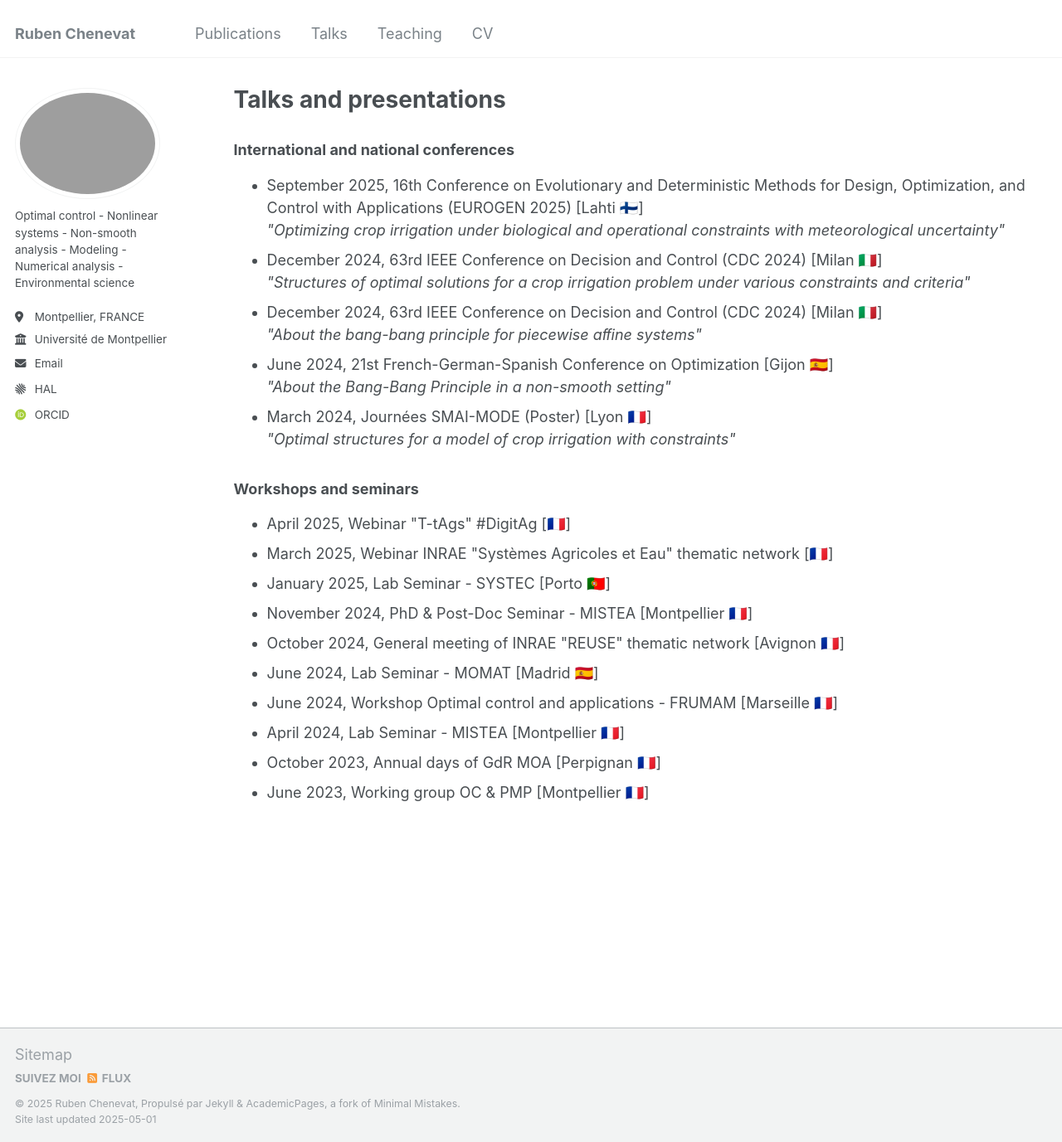
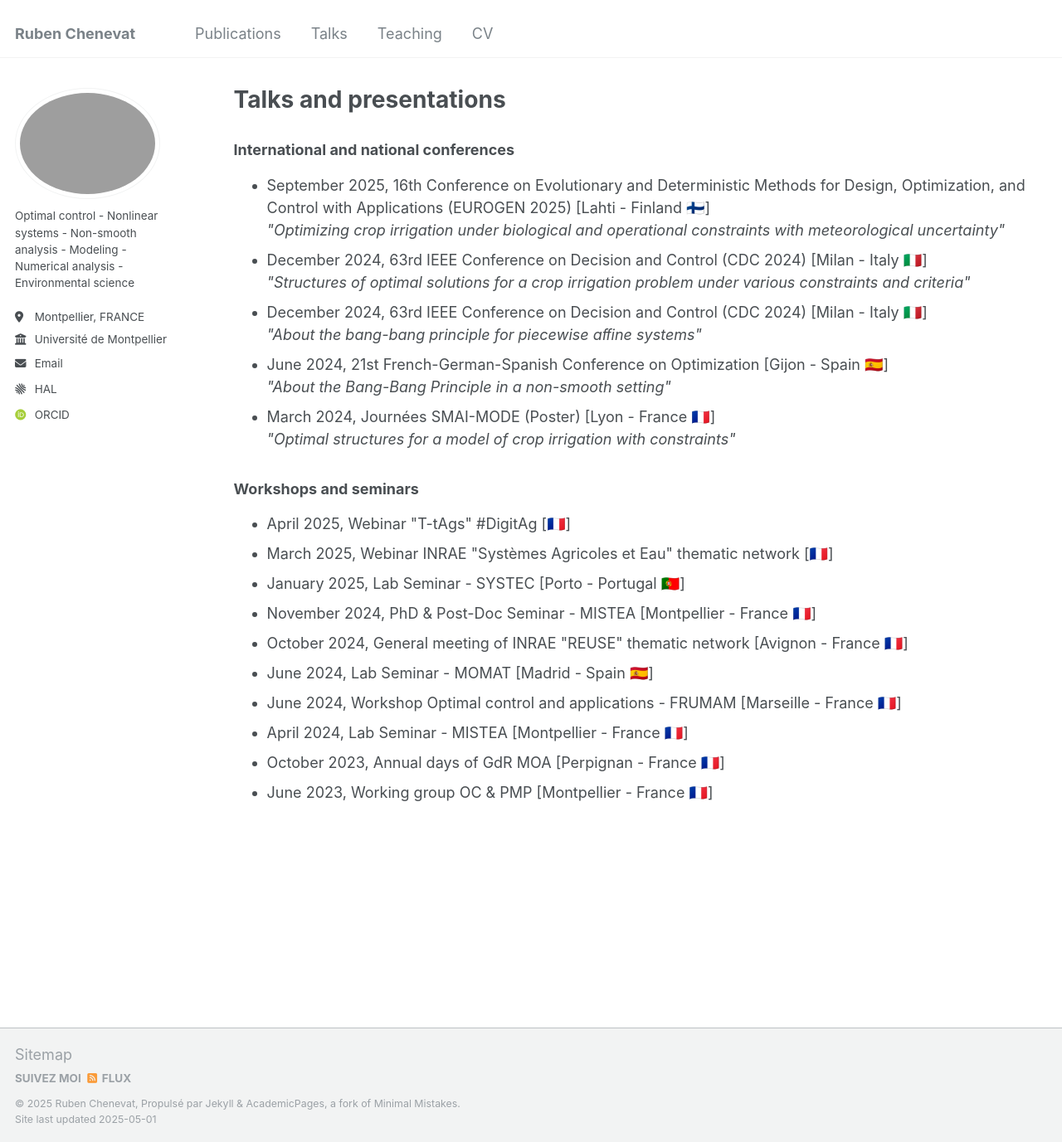
Before and after one commit to rubenchenevat/rubenchenevat.github.io, a Jekyll site: the page built from _pages/talks.html, in a window 1280 px wide and 1377 px high. Shown: the whole window at 83% size. Built offline with Jekyll 4.4.1, drawn with Linux system fonts in a browser that asks for light colours; some web fonts are replaced.

Commit message:
Update talks.html

```diff
--- a/_pages/talks.html
+++ b/_pages/talks.html
@@ -20,23 +20,23 @@ author_profile: true
 
 <ul>
     <li>
-      September 2025, 16th Conference on Evolutionary and Deterministic Methods for Design, Optimization, and Control with Applications (EUROGEN 2025) [Lahti 🇫🇮]<br>
+      September 2025, 16th Conference on Evolutionary and Deterministic Methods for Design, Optimization, and Control with Applications (EUROGEN 2025) [Lahti - Finland 🇫🇮]<br>
       <em>"Optimizing crop irrigation under biological and operational constraints with meteorological uncertainty"</em>
     </li>
     <li>
-      December 2024, 63rd IEEE Conference on Decision and Control (CDC 2024) [Milan 🇮🇹]<br>
+      December 2024, 63rd IEEE Conference on Decision and Control (CDC 2024) [Milan - Italy 🇮🇹]<br>
       <em>"Structures of optimal solutions for a crop irrigation problem under various constraints and criteria"</em>
     </li>
     <li>
-      December 2024, 63rd IEEE Conference on Decision and Control (CDC 2024) [Milan 🇮🇹]<br>
+      December 2024, 63rd IEEE Conference on Decision and Control (CDC 2024) [Milan - Italy 🇮🇹]<br>
       <em>"About the bang-bang principle for piecewise aﬀine systems"</em>
     </li>
     <li>
-      June 2024, 21st French-German-Spanish Conference on Optimization [Gijon 🇪🇸]<br>
+      June 2024, 21st French-German-Spanish Conference on Optimization [Gijon - Spain 🇪🇸]<br>
       <em>"About the Bang-Bang Principle in a non-smooth setting"</em>
     </li>
     <li>
-      March 2024, Journées SMAI-MODE (Poster) [Lyon 🇫🇷]<br>
+      March 2024, Journées SMAI-MODE (Poster) [Lyon - France 🇫🇷]<br>
       <em>"Optimal structures for a model of crop irrigation with constraints"</em>
     </li>
 </ul>
@@ -46,12 +46,12 @@ author_profile: true
 <ul>
     <li>April 2025, Webinar "T-tAgs" #DigitAg [🇫🇷]</li>
     <li>March 2025, Webinar INRAE "Systèmes Agricoles et Eau" thematic network [🇫🇷]</li>
-    <li>January 2025, Lab Seminar - SYSTEC [Porto 🇵🇹]</li>
-    <li>November 2024, PhD & Post-Doc Seminar - MISTEA [Montpellier 🇫🇷]</li>
-    <li>October 2024, General meeting of INRAE "REUSE" thematic network [Avignon 🇫🇷]</li>
-    <li>June 2024, Lab Seminar - MOMAT [Madrid 🇪🇸]</li>
-    <li>June 2024, Workshop Optimal control and applications - FRUMAM [Marseille 🇫🇷]</li>
-    <li>April 2024, Lab Seminar - MISTEA [Montpellier 🇫🇷]</li>
-    <li>October 2023, Annual days of GdR MOA [Perpignan 🇫🇷]</li>
-    <li>June 2023, Working group OC & PMP [Montpellier 🇫🇷]</li>
+    <li>January 2025, Lab Seminar - SYSTEC [Porto - Portugal 🇵🇹]</li>
+    <li>November 2024, PhD & Post-Doc Seminar - MISTEA [Montpellier - France 🇫🇷]</li>
+    <li>October 2024, General meeting of INRAE "REUSE" thematic network [Avignon - France 🇫🇷]</li>
+    <li>June 2024, Lab Seminar - MOMAT [Madrid - Spain 🇪🇸]</li>
+    <li>June 2024, Workshop Optimal control and applications - FRUMAM [Marseille - France 🇫🇷]</li>
+    <li>April 2024, Lab Seminar - MISTEA [Montpellier - France 🇫🇷]</li>
+    <li>October 2023, Annual days of GdR MOA [Perpignan - France 🇫🇷]</li>
+    <li>June 2023, Working group OC & PMP [Montpellier - France 🇫🇷]</li>
 </ul>
```
